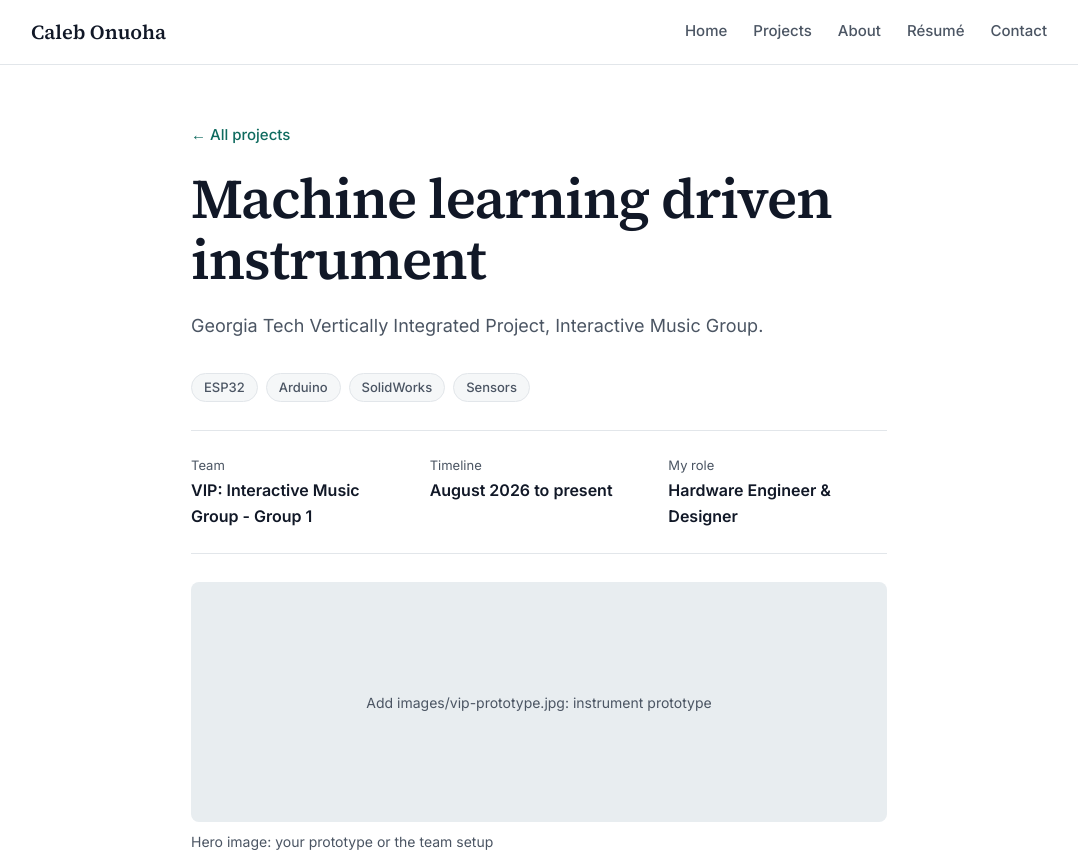
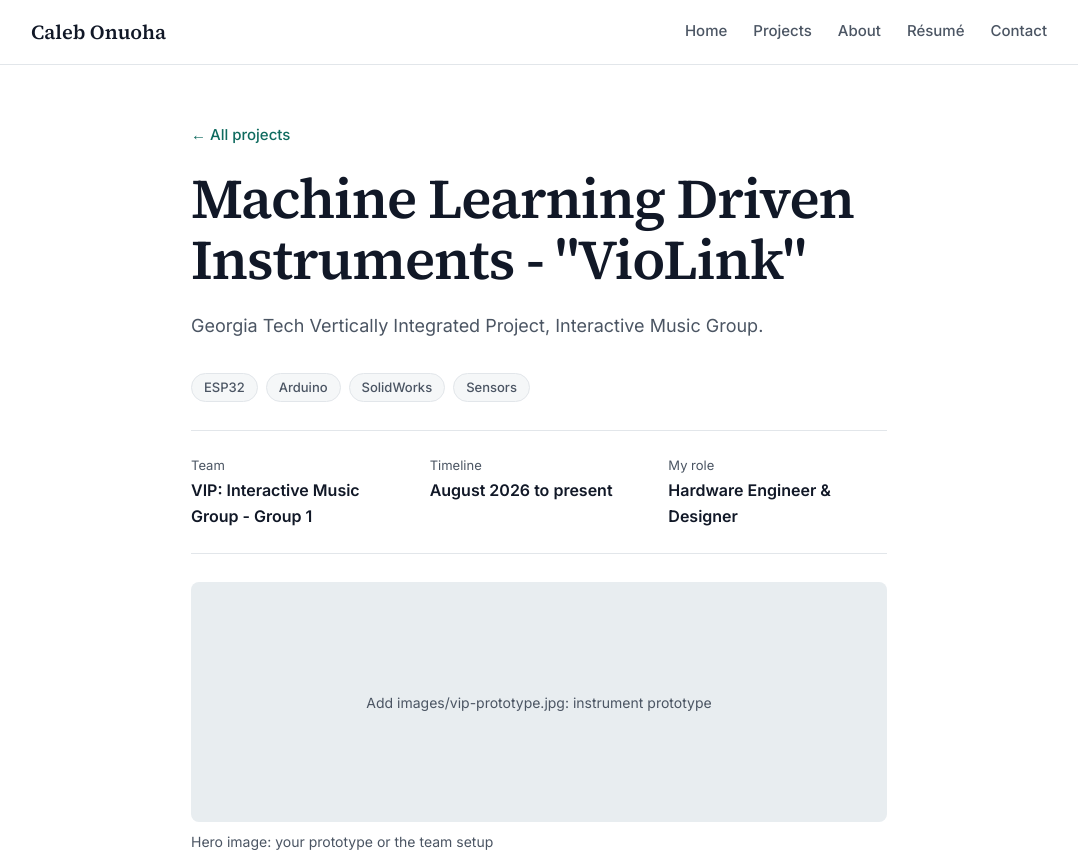
Before and after one commit to calonuoha/CalOnuoha.github.io, a plain HTML site: page vip.html in a window 1280 px wide. Shown: the top 856 px of the page, without its empty margins (101-1179 px from the left). Drawn offline with Linux system fonts and the light colour scheme.

Commit message:
Update project title in VIP page

```diff
--- a/vip.html
+++ b/vip.html
@@ -2,7 +2,7 @@
 <header><div class="wrap"><a class="name" href="index.html">Caleb Onuoha</a><nav aria-label="Primary"><a href="index.html">Home</a><a href="projects.html">Projects</a><a href="about.html">About</a><a href="resume.html">Résumé</a><a href="about.html#contact">Contact</a></nav></div></header>
 <main><div class="wrap case" style="padding-top:56px;padding-bottom:64px">
   <a class="back" href="projects.html">← All projects</a>
-  <h1>Machine learning driven instrument</h1>
+  <h1>Machine Learning Driven Instruments - "VioLink"</h1>
   <p class="lede">Georgia Tech Vertically Integrated Project, Interactive Music Group.</p>
   <ul class="tags"><li>ESP32</li><li>Arduino</li><li>SolidWorks</li><li>Sensors</li></ul>
   <div class="meta"><div><span>Team</span><strong>VIP: Interactive Music Group - Group 1</strong></div><div><span>Timeline</span><strong>August 2026 to present</strong></div><div><span>My role</span><strong>Hardware Engineer & Designer</strong></div></div>
```
